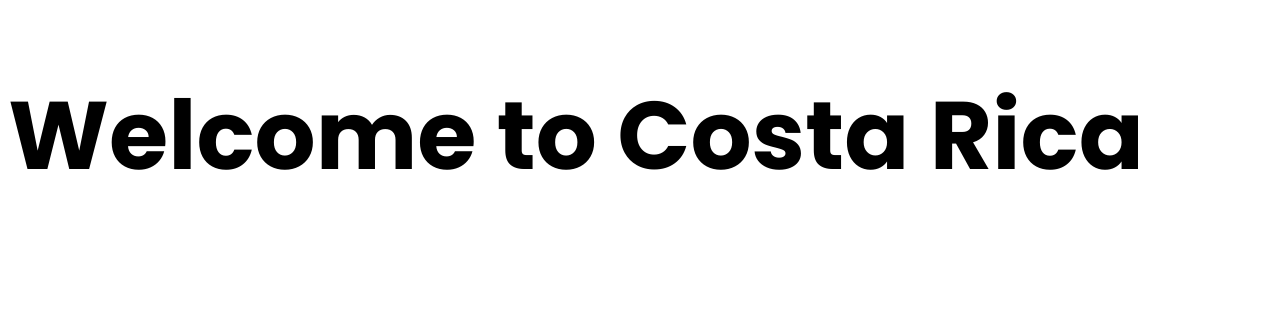
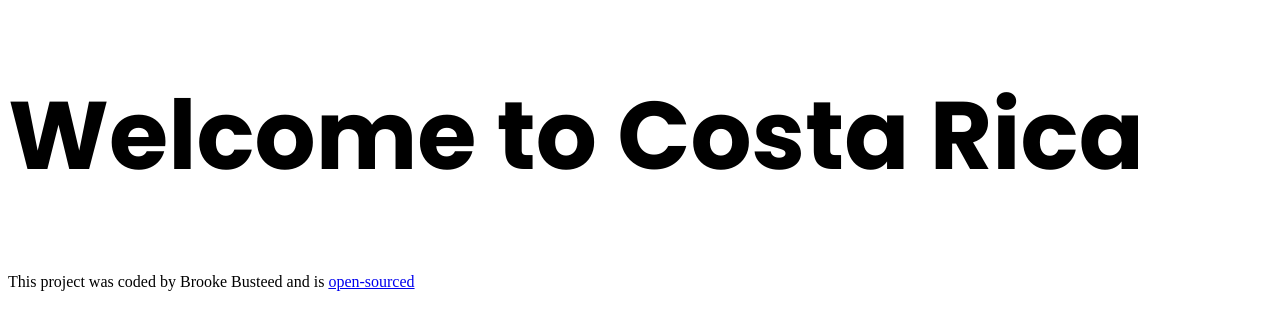
Before and after one commit to brookebusteed/costa-rica-project, a plain HTML site: page index.html in a window 1280 px wide. Drawn offline with Linux system fonts and the light colour scheme.

Commit message:
Added link to GitHub repository

```diff
--- a/index.html
+++ b/index.html
@@ -18,5 +18,13 @@
   </head>
   <body>
     <h1>Welcome to Costa Rica</h1>
+    <footer>
+      This project was coded by Brooke Busteed and is
+      <a
+        href="https://github.com/brookebusteed/costa-rica-project"
+        target="_blank"
+        >open-sourced
+      </a>
+    </footer>
   </body>
 </html>
```
